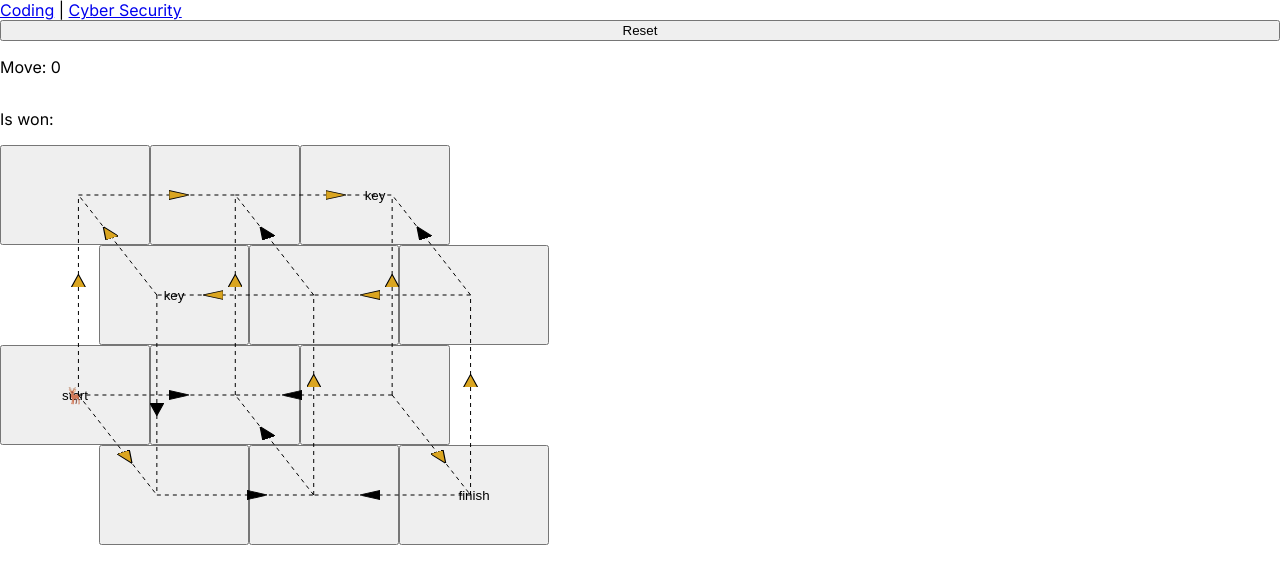
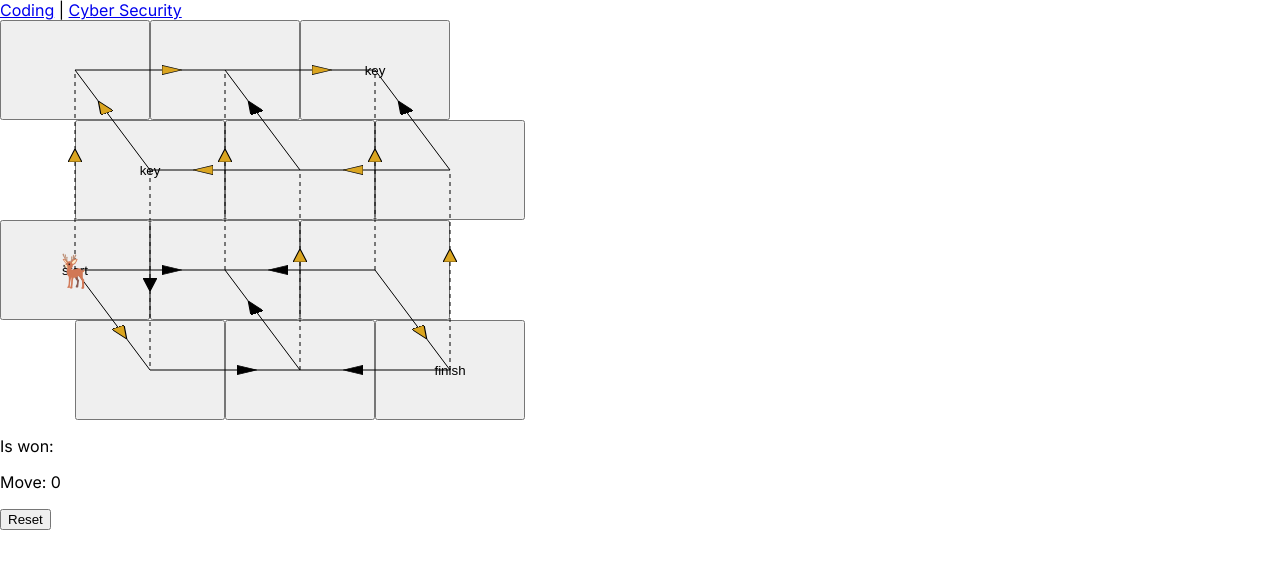
Before and after one commit to atomcorp/gchq, a Next.js app: page /cyber-security in a window 1280 px wide. Shown: the top 584 px of the page. Built offline with nearby package versions, Linux system fonts and the light colour scheme.

Commit message:
add animation

```diff
--- a/app/cyber-security/page.module.css
+++ b/app/cyber-security/page.module.css
@@ -1,12 +1,10 @@
 .container {
-  display: flex;
-  flex-direction: column-reverse;
 }
 
 .grid {
   --cell-width: 150px;
   --cell-height: 100px;
-  --offset: calc(var(--cell-width) * 0.66);
+  --offset: calc(var(--cell-width) / 2);
   display: flex;
   flex-direction: column-reverse;
   position: relative;
@@ -19,16 +17,27 @@
   grid-template-rows: repeat(2, var(--cell-height));
 }
 
+.playerContainer {
+  position: absolute;
+  height: 100%;
+  width: calc(100% + var(--offset));
+  left: 0;
+  top: 0;
+  pointer-events: none;
+}
+
 .player {
   --x: 0;
   --y: 0;
   position: absolute;
   height: var(--cell-height);
   width: var(--cell-width);
-  top: calc(var(--y) * var(--cell-height));
-  left: calc(var(--x) * var(--cell-width));
   display: grid;
   place-items: center;
+  top: 0;
+  left: 0;
+  font-size: 2rem;
+  z-index: 1;
 }
 
 .cell:nth-of-type(n + 4) {
--- a/app/cyber-security/page.tsx
+++ b/app/cyber-security/page.tsx
@@ -1,6 +1,7 @@
 "use client";
 
 import React, { CSSProperties } from "react";
+import { motion } from "framer-motion";
 
 import Line from "@/components/cyber-security/Line/Line";
 
@@ -26,8 +27,18 @@ type PlayerCSS = CSSProperties & {
   "--y": number;
 };
 
+const spring = {
+  type: "spring",
+  damping: 40,
+  stiffness: 300,
+};
+
 export default function Page() {
   const { state, move, reset } = useGame();
+  const cellRef = React.useRef<HTMLButtonElement>(null);
+
+  const cellWidth = cellRef.current?.clientWidth ?? 100;
+  const cellHeight = cellRef.current?.clientHeight ?? 100;
 
   const { x, y } = getPlayerPosition(state.playerPosition);
 
@@ -43,6 +54,7 @@ export default function Page() {
             {points.map((point, index) => {
               return (
                 <button
+                  ref={index === 0 ? cellRef : null}
                   data-coord={index + "/" + level}
                   className={css.cell}
                   type="button"
@@ -57,16 +69,14 @@ export default function Page() {
             })}
           </div>
         ))}
-        <div
-          style={
-            {
-              "--x": x,
-              "--y": y,
-            } as PlayerCSS
-          }
-          className={css.player}
-        >
-          🦌
+        <div className={css.playerContainer}>
+          <motion.div
+            transition={spring}
+            animate={{ x: x * cellWidth, y: y * cellHeight }}
+            className={css.player}
+          >
+            🦌
+          </motion.div>
         </div>
         <div className={css.lines}>
           <Line points={staticLinePoints} />
--- a/components/cyber-security/Line/Line.tsx
+++ b/components/cyber-security/Line/Line.tsx
@@ -2,7 +2,7 @@ import React from "react";
 import css from "./Line.module.css";
 
 type Props = {
-  points: string[];
+  points: number[][][];
   color?: string;
 };
 
@@ -37,17 +37,21 @@ const Line = ({ points, color }: Props) => {
       >
         <polygon points={polygon} />
       </marker>
-      {points.map((point) => (
+      {points.map((pointArr) => {
+        const isVertical = pointArr[0][0] === pointArr[2][0];
+        const pointStr = pointArr.toString();
+        return (
           <polyline
-          key={point}
-          points={point}
+            key={pointStr}
+            points={pointStr}
             stroke="black"
-          strokeDasharray="4"
+            strokeDasharray={isVertical ? 4 : 0}
             markerMid={`url(#${id})`}
             vectorEffect="non-scaling-stroke"
             fill="none"
           />
-      ))}
+        );
+      })}
     </svg>
   );
 };
--- a/components/cyber-security/getLinePoints.ts
+++ b/components/cyber-security/getLinePoints.ts
@@ -49,7 +49,7 @@ const getLinePoints = (coords: number[][]) => {
   const finishXY = translatePointsToCoords(finish[0], finish[1]);
   const midXY = calculateMidCoords(startXY, finishXY);
 
-  return [startXY, midXY, finishXY].join(" ");
+  return [startXY, midXY, finishXY];
 };
 
 export default getLinePoints;
--- a/package.json
+++ b/package.json
@@ -15,6 +15,7 @@
     "@types/react-dom": "18.2.7",
     "eslint": "8.48.0",
     "eslint-config-next": "13.4.19",
+    "framer-motion": "^10.16.1",
     "next": "13.4.19",
     "react": "18.2.0",
     "react-dom": "18.2.0",
```
Also changed, not shown: 1 other file (tests, documents, lock files or other folders). Lines whose indentation alone changed are shown as unchanged.
